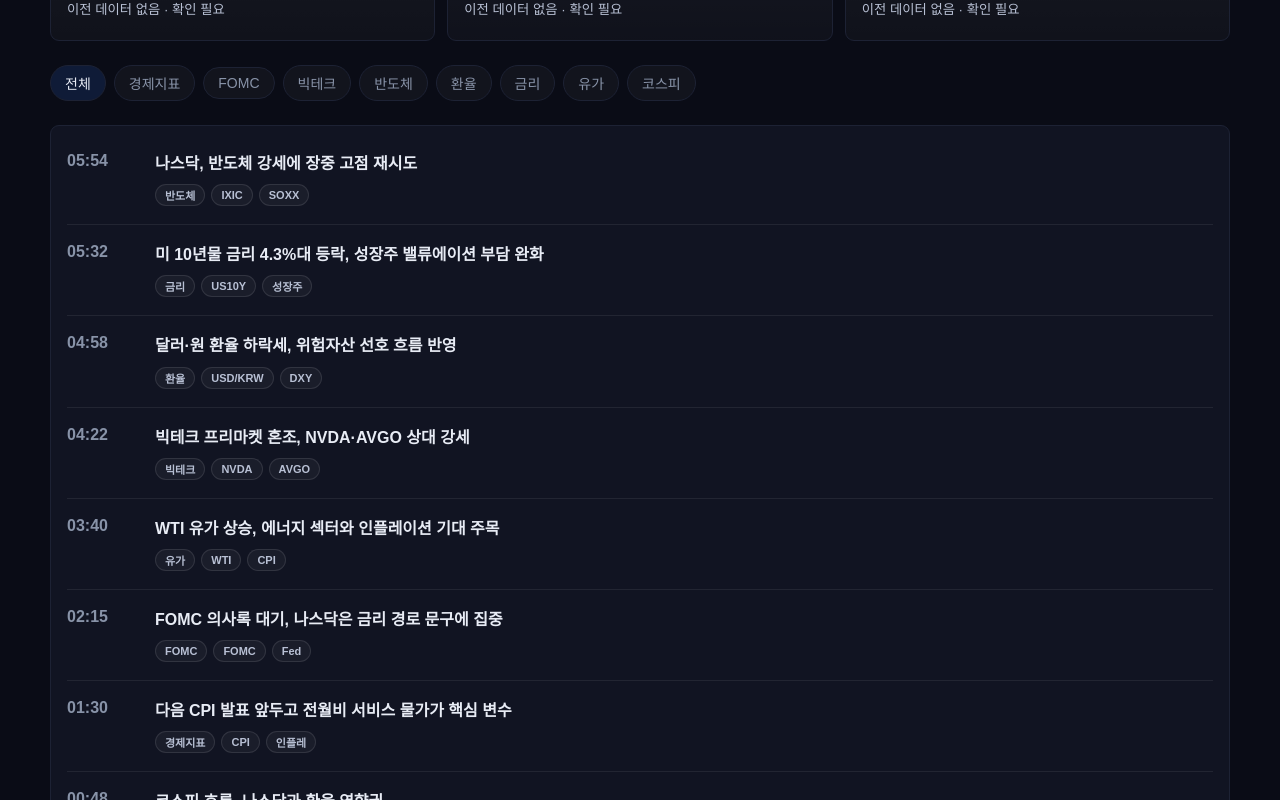
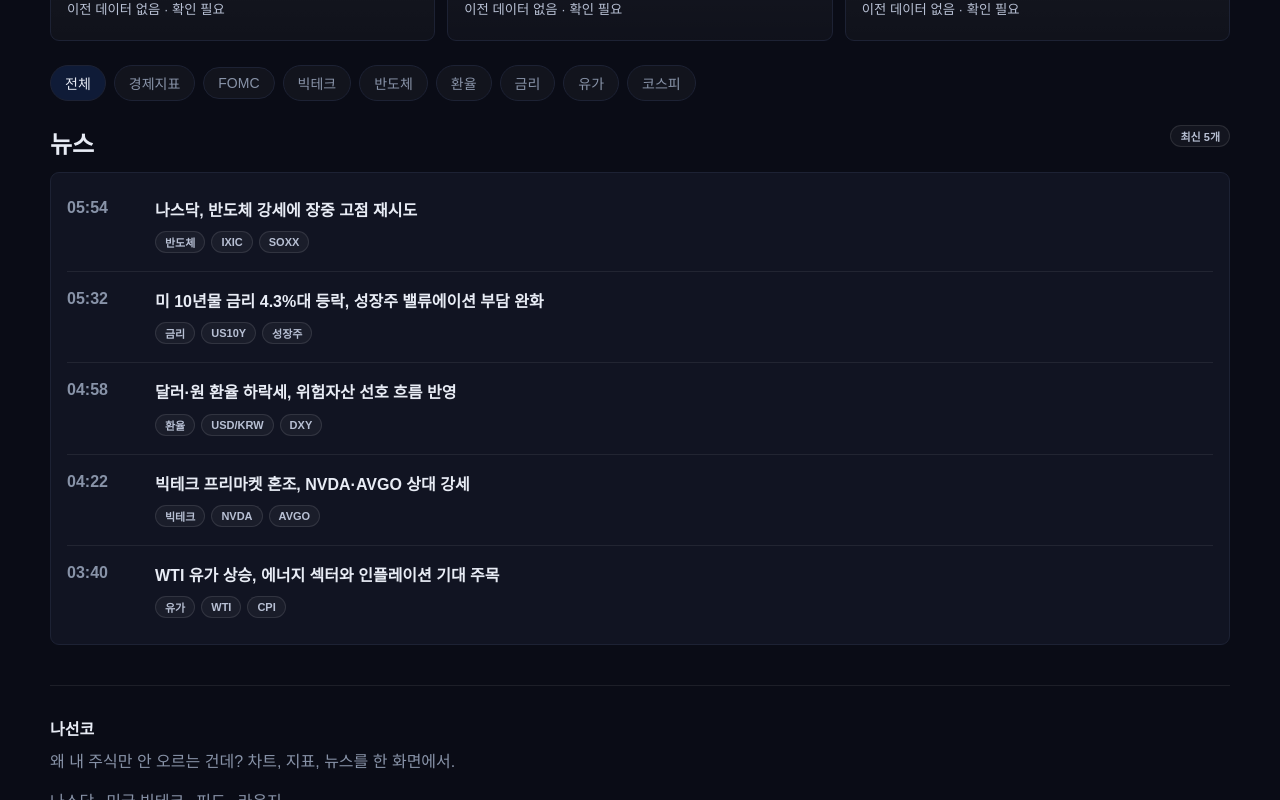
Before and after one commit to Hyowon-Cho/Nasunko, a Next.js app: page /feed in a window 1280 px wide. Shown: the part 500-1300 px from the top of the page. Built offline with nearby package versions, Linux system fonts and the light colour scheme; no server answers.

Commit message:
news slicing

```diff
--- a/app/feed/page.tsx
+++ b/app/feed/page.tsx
@@ -17,6 +17,7 @@ export default async function FeedPage({ searchParams }: { searchParams: Promise
     getIndicators(),
     getNews(category),
   ]);
+  const visibleNews = news.slice(0, 5);
 
   return (
     <main className="main">
@@ -47,8 +48,13 @@ export default async function FeedPage({ searchParams }: { searchParams: Promise
         ))}
       </nav>
 
-      <section className="card timeline section">
-        {news.map((item) => (
+      <section className="section">
+        <div className="section-head section-title-row">
+          <h2>뉴스</h2>
+          <span className="badge">최신 {visibleNews.length}개</span>
+        </div>
+        <div className="card timeline">
+          {visibleNews.map((item) => (
             <article className="timeline-item" key={item.id}>
               <time>{item.time}</time>
               <div>
@@ -66,6 +72,7 @@ export default async function FeedPage({ searchParams }: { searchParams: Promise
               </div>
             </article>
           ))}
+        </div>
       </section>
     </main>
   );
```
Lines whose indentation alone changed are shown as unchanged.
